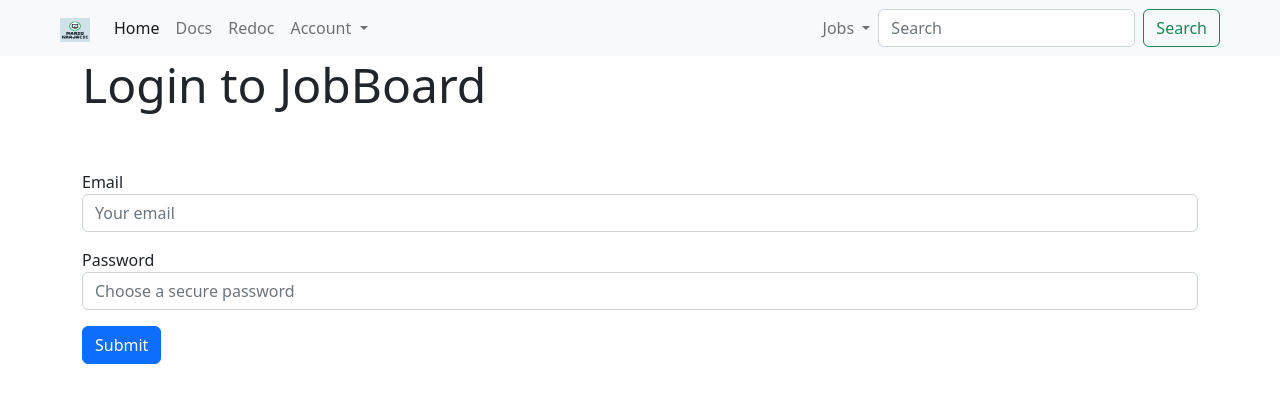
After one commit to mkrajaci/FastAPI-jobs-webapp, a FastAPI app: page /login/ in a window 1280 px wide. The commit adds this page. Shown: the top 403 px of the page. Run offline with FastAPI, Linux system fonts and the light colour scheme.

Commit message:
Added login

```diff
--- a/apis/version1/route_login.py
+++ b/apis/version1/route_login.py
@@ -17,7 +17,11 @@ router = APIRouter()
 
 
 def authenticate_user(username: str, password: str, db: Session):
-    user = get_user(username=username, db=db)
+    # todo fix approach to be or by username or by email
+    if username.__contains__("@"):
+        user = get_user_by_email(email=username, db=db)
+    else:
+        user = get_user(username=username, db=db)
     print(user)
     if not user:
         return False
--- /dev/null
+++ b/templates/auth/login.html
@@ -0,0 +1,41 @@
+{% extends "shared/base.html" %}
+
+{% block title %}
+  <title>Login</title>
+{% endblock %}
+
+{% block content %}
+  <div class="container">
+    <div class="row">
+      <h5 class="display-5">Login to JobBoard</h5>
+      <div class="text-danger font-weight-bold">
+          {% for error in errors %}
+            <li>{{error}}</li>
+          {% endfor %}
+      </div>
+
+      <div class="text-success font-weight-bold">
+        {% if msg %}
+        <div class="badge bg-success text-wrap font-weight-bold" style="font-size: large;">
+          {{msg}}
+        </div>
+        {% endif %}
+      </div>
+    </div>
+
+
+    <div class="row my-5">
+      <form method="POST">
+        <div class="mb-3">
+          <label>Email</label>
+          <input type="text" required placeholder="Your email" name="email" value="{{email}}" class="form-control">
+        </div>
+        <div class="mb-3">
+          <label>Password</label>
+          <input type="password" required placeholder="Choose a secure password" value="{{password}}" name="password" class="form-control">
+        </div>
+        <button type="submit" class="btn btn-primary">Submit</button>
+      </form>
+    </div>
+  </div>
+{% endblock %}
--- a/templates/components/navbar.html
+++ b/templates/components/navbar.html
@@ -1,4 +1,4 @@
-<nav class="navbar navbar-expand-lg navbar-light bg-light">
+<nav class="navbar navbar-expand-lg navbar-light bg-light px-5">
   <div class="container-fluid">
     <a class="navbar-brand" href="#">
       <img src="{{ url_for('static', path='images/logo.png') }}" alt="" width="30" height="24">
@@ -9,28 +9,39 @@
     <div class="collapse navbar-collapse" id="navbarSupportedContent">
       <ul class="navbar-nav me-auto mb-2 mb-lg-0">
         <li class="nav-item">
-          <a class="nav-link active" aria-current="page" href="#">Home</a>
+          <a class="nav-link active" aria-current="page" href="/">Home</a>
         </li>
         <li class="nav-item">
-          <a class="nav-link" href="#">Link</a>
+          <a class="nav-link" href="/docs/">Docs</a>
+        </li>
+        <li class="nav-item">
+          <a class="nav-link" href="/redoc/">Redoc</a>
         </li>
         <li class="nav-item dropdown">
           <a class="nav-link dropdown-toggle" href="#" id="navbarDropdown" role="button" data-bs-toggle="dropdown" aria-expanded="false">
-            Dropdown
+            Account
           </a>
           <ul class="dropdown-menu" aria-labelledby="navbarDropdown">
-            <li><a class="dropdown-item" href="#">Action</a></li>
-            <li><a class="dropdown-item" href="#">Another action</a></li>
+            <li><a class="dropdown-item" href="/register/">Signup</a></li>
+            <li><a class="dropdown-item" href="/login/">Login</a></li>
             <li><hr class="dropdown-divider"></li>
             <li><a class="dropdown-item" href="#">Something else here</a></li>
           </ul>
         </li>
-        <li class="nav-item">
-          <a class="nav-link disabled" href="#" tabindex="-1" aria-disabled="true">Disabled</a>
+      </ul>
+      <ul class="navbar-nav ml-auto mb-2 mb-lg-0">
+        <li class="nav-item dropdown">
+          <a class="nav-link dropdown-toggle" href="#" id="navbarDropdown" role="button" data-bs-toggle="dropdown" aria-expanded="false">
+            Jobs
+          </a>
+          <ul class="dropdown-menu" aria-labelledby="navbarDropdown">
+            <li><a class="dropdown-item" href="/post-a-job/">Create Job post</a></li>
+            <li><a class="dropdown-item" href="/delete-job/">Delete a post</a></li>
+          </ul>
         </li>
       </ul>
-      <form class="d-flex">
-        <input class="form-control me-2" type="search" placeholder="Search" aria-label="Search">
+      <form class="d-flex" action="/search/">
+        <input class="form-control me-2" name="query" id="autocomplete" type="search" placeholder="Search" aria-label="Search">
         <button class="btn btn-outline-success" type="submit">Search</button>
       </form>
     </div>
--- a/webapps/base.py
+++ b/webapps/base.py
@@ -1,7 +1,9 @@
 from fastapi import APIRouter
+from webapps.auth import route_login
 from webapps.jobs import route_jobs
 from webapps.users import route_users
 
 api_router = APIRouter()
 api_router.include_router(route_jobs.router, prefix="", tags=["job-webapp"])
 api_router.include_router(route_users.router, prefix="", tags=["users-webapp"])
+api_router.include_router(route_login.router, prefix="", tags=["auth-webapp"])
```
Also changed, not shown: webapps/auth/forms.py (added, +28 -0 lines), webapps/auth/route_login.py (added, +34 -0 lines).
